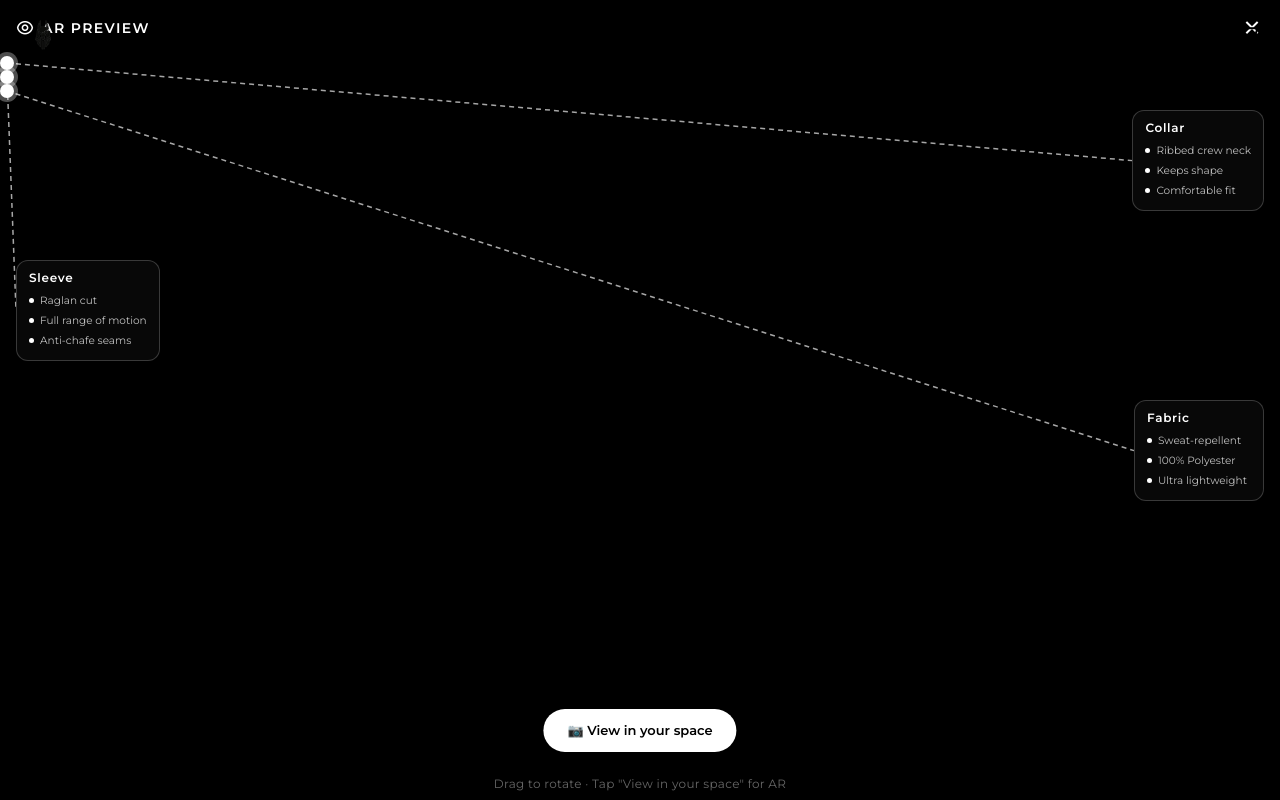
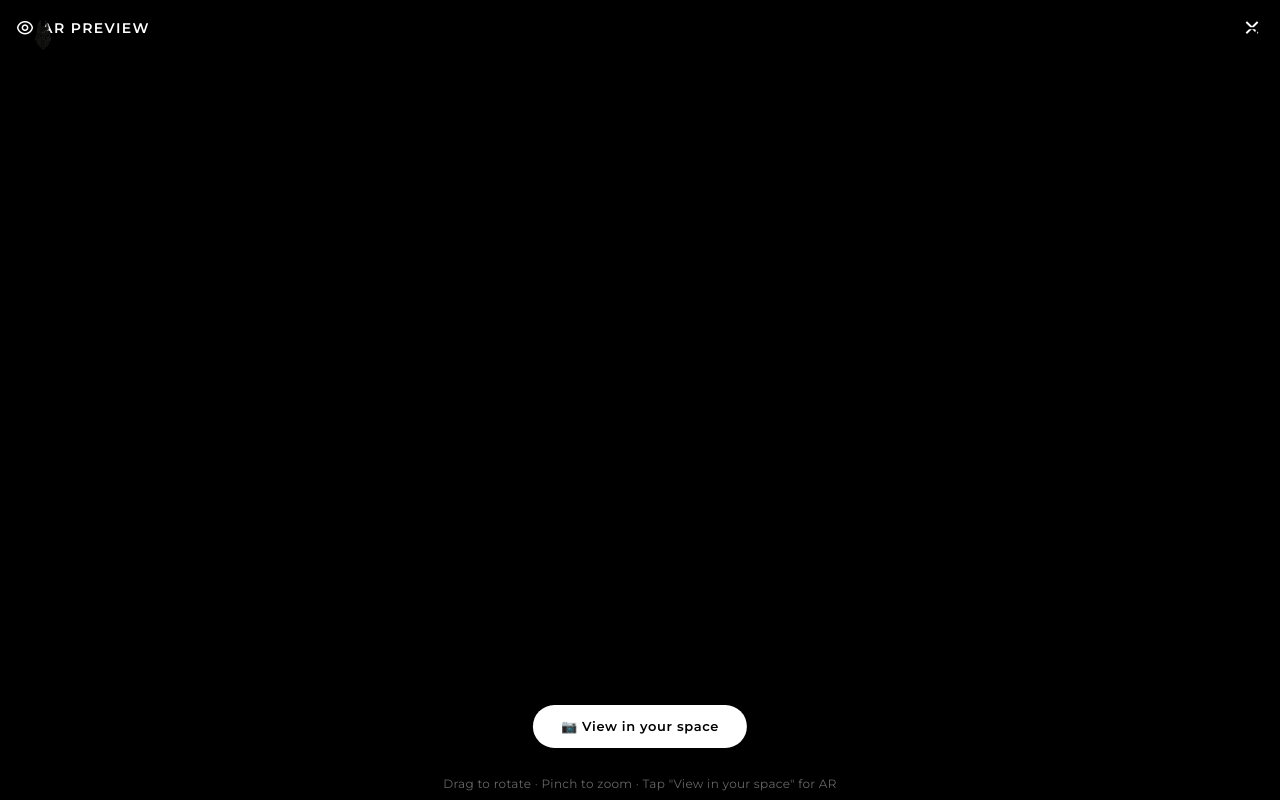
Before and after one commit to Kerlosfouad/anubix-next, a Next.js app: page / in a window 1280 px wide. Both pictures are taken after a click on the button "PREVIEW". Built offline with nearby package versions, Linux system fonts and the light colour scheme; a web font is replaced by a local one.

Commit message:
feat: remove hotspots, add reveal animation from bottom

```diff
--- a/components/ARTryOn.tsx
+++ b/components/ARTryOn.tsx
@@ -1,14 +1,24 @@
 "use client";
-import { useEffect, useRef, useState } from "react";
+import { useEffect, useState } from "react";
 
 declare global {
   namespace JSX {
     interface IntrinsicElements {
       "model-viewer": React.DetailedHTMLProps<React.HTMLAttributes<HTMLElement> & {
-        src?: string; alt?: string; ar?: boolean; "ar-modes"?: string;
-        "camera-controls"?: boolean; "auto-rotate"?: boolean;
-        "shadow-intensity"?: string; style?: React.CSSProperties;
-        "ar-scale"?: string; "ar-placement"?: string;
+        src?: string;
+        alt?: string;
+        ar?: boolean;
+        "ar-modes"?: string;
+        "camera-controls"?: boolean;
+        "auto-rotate"?: boolean;
+        "auto-rotate-delay"?: string;
+        "rotation-per-second"?: string;
+        "shadow-intensity"?: string;
+        style?: React.CSSProperties;
+        "ar-scale"?: string;
+        "ar-placement"?: string;
+        "camera-orbit"?: string;
+        "animation-name"?: string;
       }, HTMLElement>;
     }
   }
@@ -18,87 +28,28 @@ function loadScript(src: string): Promise<void> {
   return new Promise((resolve) => {
     if (document.querySelector(`script[src="${src}"]`)) { resolve(); return; }
     const s = document.createElement("script");
-    s.type = "module"; s.src = src;
-    s.onload = () => resolve(); s.onerror = () => resolve();
+    s.type = "module";
+    s.src = src;
+    s.onload = () => resolve();
+    s.onerror = () => resolve();
     document.head.appendChild(s);
   });
 }
 
-const HOTSPOTS = [
-  {
-    slot: "hotspot-neck",
-    position: "0 0.52 0.08",
-    normal: "0 1 0",
-    title: "Collar",
-    points: ["Ribbed crew neck", "Keeps shape", "Comfortable fit"],
-    card: { top: 110, right: 16 },
-  },
-  {
-    slot: "hotspot-sleeve",
-    position: "-0.22 0.28 0.05",
-    normal: "-1 0 0",
-    title: "Sleeve",
-    points: ["Raglan cut", "Full range of motion", "Anti-chafe seams"],
-    card: { top: 260, left: 16 },
-  },
-  {
-    slot: "hotspot-body",
-    position: "0.05 0.0 0.1",
-    normal: "0 0 1",
-    title: "Fabric",
-    points: ["Sweat-repellent", "100% Polyester", "Ultra lightweight"],
-    card: { top: 400, right: 16 },
-  },
-];
-
 export default function ARTryOn({ onClose }: { shirtImage: string; onClose: () => void }) {
   const [loaded, setLoaded] = useState(false);
-  const modelRef = useRef<HTMLElement>(null);
-  const overlayRef = useRef<HTMLDivElement>(null);
-  const [lines, setLines] = useState<{ x1: number; y1: number; x2: number; y2: number; key: string }[]>([]);
+  const [revealed, setRevealed] = useState(false);
 
   useEffect(() => {
     loadScript("https://ajax.googleapis.com/ajax/libs/model-viewer/3.4.0/model-viewer.min.js")
-      .then(() => setLoaded(true));
+      .then(() => {
+        setLoaded(true);
+        // trigger reveal animation after model loads
+        setTimeout(() => setRevealed(true), 300);
+      });
   }, []);
 
-  // Draw lines from dots to cards
-  useEffect(() => {
-    if (!loaded) return;
-    const update = () => {
-      const mv = modelRef.current;
-      const overlay = overlayRef.current;
-      if (!mv || !overlay) return;
-
-      const overlayRect = overlay.getBoundingClientRect();
-      const newLines: typeof lines = [];
-
-      HOTSPOTS.forEach((h) => {
-        // dot is inside model-viewer shadow DOM — use its bounding rect
-        const dot = mv.querySelector(`[slot="${h.slot}"]`) as HTMLElement;
-        const card = overlay.querySelector(`[data-card="${h.slot}"]`) as HTMLElement;
-        if (!dot || !card) return;
-
-        const dotRect = dot.getBoundingClientRect();
-        const cardRect = card.getBoundingClientRect();
-
-        const x1 = dotRect.left + dotRect.width / 2 - overlayRect.left;
-        const y1 = dotRect.top + dotRect.height / 2 - overlayRect.top;
-        const cx = cardRect.left + cardRect.width / 2 - overlayRect.left;
-        const x2 = x1 < cx ? cardRect.left - overlayRect.left : cardRect.right - overlayRect.left;
-        const y2 = cardRect.top + cardRect.height / 2 - overlayRect.top;
-
-        newLines.push({ x1, y1, x2, y2, key: h.slot });
-      });
-      setLines(newLines);
-    };
-
-    const id = setInterval(update, 80);
-    return () => clearInterval(id);
-  }, [loaded]);
-
   return (
-    <>
     <div className="fixed inset-0 z-[100] bg-black flex flex-col">
       {/* Header */}
       <div className="flex items-center justify-between px-4 py-3 bg-black/70 backdrop-blur-sm shrink-0">
@@ -106,121 +57,79 @@ export default function ARTryOn({ onClose }: { shirtImage: string; onClose: () =
           <i className="ri-eye-line text-lg" />
           <span className="text-sm font-semibold tracking-widest uppercase">AR Preview</span>
         </div>
-          <button onClick={onClose} className="text-white text-2xl">
+        <button onClick={onClose} className="text-white text-2xl hover:text-gray-300 transition-colors">
           <i className="ri-close-line" />
         </button>
       </div>
 
-        {/* model-viewer */}
-        <div className="flex-1 relative">
+      {/* Model area */}
+      <div className="flex-1 relative overflow-hidden">
         {!loaded ? (
           <div className="absolute inset-0 flex flex-col items-center justify-center gap-4 bg-black">
             <div className="w-12 h-12 border-2 border-white/20 border-t-white rounded-full animate-spin" />
             <p className="text-white text-sm tracking-widest uppercase">Loading 3D model...</p>
           </div>
         ) : (
-            // @ts-ignore
+          <div
+            style={{
+              width: "100%",
+              height: "100%",
+              transform: revealed ? "translateY(0) scale(1)" : "translateY(100%) scale(0.6)",
+              opacity: revealed ? 1 : 0,
+              transition: "transform 0.8s cubic-bezier(0.34, 1.56, 0.64, 1), opacity 0.6s ease",
+            }}
+          >
+            {/* @ts-ignore */}
             <model-viewer
-              ref={modelRef}
               src="/models/src/spider1.glb"
               alt="T-shirt 3D model"
               ar
               ar-modes="webxr scene-viewer quick-look"
               camera-controls
               auto-rotate
+              auto-rotate-delay="0"
+              rotation-per-second="30deg"
               shadow-intensity="1"
               ar-scale="fixed"
               ar-placement="floor"
+              camera-orbit="0deg 75deg 2.5m"
               style={{ width: "100%", height: "100%", background: "#111" }}
             >
-              {HOTSPOTS.map((h) => (
-                <div
-                  key={h.slot}
-                  slot={h.slot}
-                  data-position={h.position}
-                  data-normal={h.normal}
-                  style={{
-                    width: 14, height: 14, borderRadius: "50%",
-                    background: "white",
-                    boxShadow: "0 0 0 4px rgba(255,255,255,0.3)",
-                    pointerEvents: "none",
-                  }}
-                />
-              ))}
               <button
                 slot="ar-button"
                 style={{
-                  position: "absolute", bottom: 16, left: "50%", transform: "translateX(-50%)",
-                  background: "white", color: "black", border: "none", borderRadius: 999,
-                  padding: "12px 24px", fontWeight: 700, fontSize: 13,
-                  cursor: "pointer", display: "flex", alignItems: "center", gap: 8,
-                  boxShadow: "0 4px 16px rgba(0,0,0,0.3)", pointerEvents: "all",
+                  position: "absolute",
+                  bottom: 20,
+                  left: "50%",
+                  transform: "translateX(-50%)",
+                  background: "white",
+                  color: "black",
+                  border: "none",
+                  borderRadius: 999,
+                  padding: "12px 28px",
+                  fontWeight: 700,
+                  fontSize: 13,
+                  cursor: "pointer",
+                  display: "flex",
+                  alignItems: "center",
+                  gap: 8,
+                  boxShadow: "0 4px 20px rgba(0,0,0,0.4)",
+                  letterSpacing: "0.05em",
                 }}
               >
                 📷 View in your space
               </button>
             {/* @ts-ignore */}
             </model-viewer>
+          </div>
         )}
       </div>
 
       {loaded && (
         <div className="shrink-0 bg-black/80 text-white/40 text-xs text-center py-2 tracking-wide">
-            Drag to rotate · Tap "View in your space" for AR
+          Drag to rotate · Pinch to zoom · Tap "View in your space" for AR
         </div>
       )}
     </div>
-
-      {/* Overlay — completely separate from model-viewer, higher z-index */}
-      {loaded && (
-        <div
-          ref={overlayRef}
-          className="fixed inset-0 pointer-events-none"
-          style={{ zIndex: 200 }}
-        >
-          {/* SVG lines */}
-          <svg className="absolute inset-0 w-full h-full">
-            {lines.map((l) => (
-              <line
-                key={l.key}
-                x1={l.x1} y1={l.y1} x2={l.x2} y2={l.y2}
-                stroke="rgba(255,255,255,0.65)"
-                strokeWidth="1.5"
-                strokeDasharray="5 4"
-              />
-            ))}
-          </svg>
-
-          {/* Cards */}
-          {HOTSPOTS.map((h) => (
-            <div
-              key={h.slot}
-              data-card={h.slot}
-              className="absolute"
-              style={h.card as React.CSSProperties}
-            >
-              <div style={{
-                background: "rgba(10,10,10,0.85)",
-                backdropFilter: "blur(12px)",
-                border: "1px solid rgba(255,255,255,0.2)",
-                borderRadius: 12,
-                padding: "8px 12px",
-                minWidth: 130,
-              }}>
-                <p style={{ color: "white", fontWeight: 700, fontSize: 12, marginBottom: 6, letterSpacing: "0.06em" }}>
-                  {h.title}
-                </p>
-                {h.points.map((p) => (
-                  <div key={p} style={{ display: "flex", alignItems: "center", gap: 6, marginBottom: 4 }}>
-                    <span style={{ width: 5, height: 5, borderRadius: "50%", background: "white", flexShrink: 0 }} />
-                    <span style={{ color: "rgba(255,255,255,0.75)", fontSize: 10.5 }}>{p}</span>
-                  </div>
-                ))}
-              </div>
-            </div>
-          ))}
-        </div>
-      )}
-    </>
   );
 }
```
Lines whose indentation alone changed are shown as unchanged.
